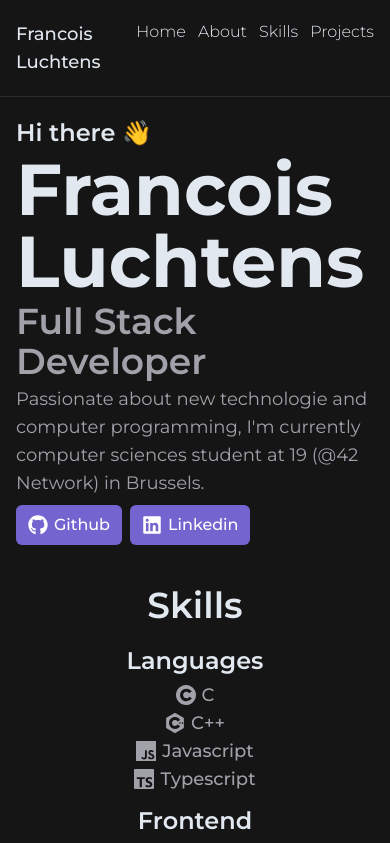
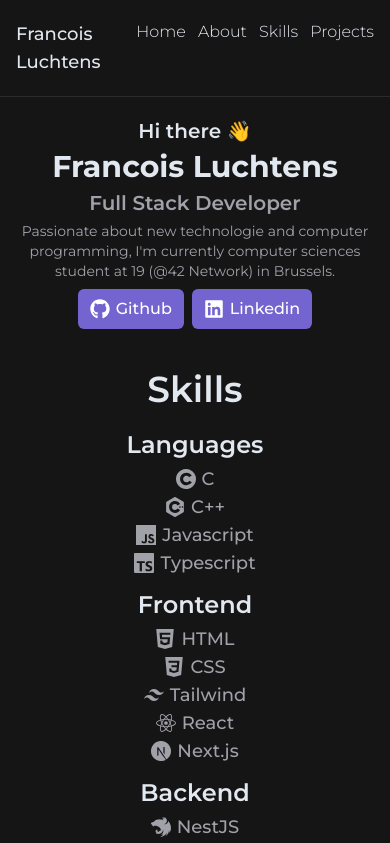
Before and after one commit to fluchtens/fluchtens, a Next.js app in the folder fluchtens/: page / in a window 390 px wide. Shown: the top 843 px of the page. Built offline with nearby package versions, Linux system fonts and the light colour scheme.

Commit message:
fix about responsive

```diff
--- a/fluchtens/src/components/categories/About.tsx
+++ b/fluchtens/src/components/categories/About.tsx
@@ -19,13 +19,13 @@
 
 export const About = () => {
   return (
-    <div className="flex-col flex gap-1">
-      <span className="text-2xl font-semibold">Hi there 👋</span>
-      <h1 className="text-7xl font-bold">Francois Luchtens</h1>
-      <h2 className="text-4xl font-semibold text-zinc-400">
+    <div className="flex-col flex items-center md:items-start gap-1 text-center md:text-left">
+      <span className="text-xl md:text-2xl font-semibold">Hi there 👋</span>
+      <h1 className="text-3xl md:text-6xl font-bold">Francois Luchtens</h1>
+      <h2 className="text-xl md:text-3xl font-semibold text-zinc-400">
         Full Stack Developer
       </h2>
-      <p className="text-lg font-normal text-zinc-400">
+      <p className="text-sm md:text-lg font-normal text-zinc-400">
         Passionate about new technologie and computer programming, I'm currently
         computer sciences student at 19 (@42 Network) in Brussels.
       </p>
```
